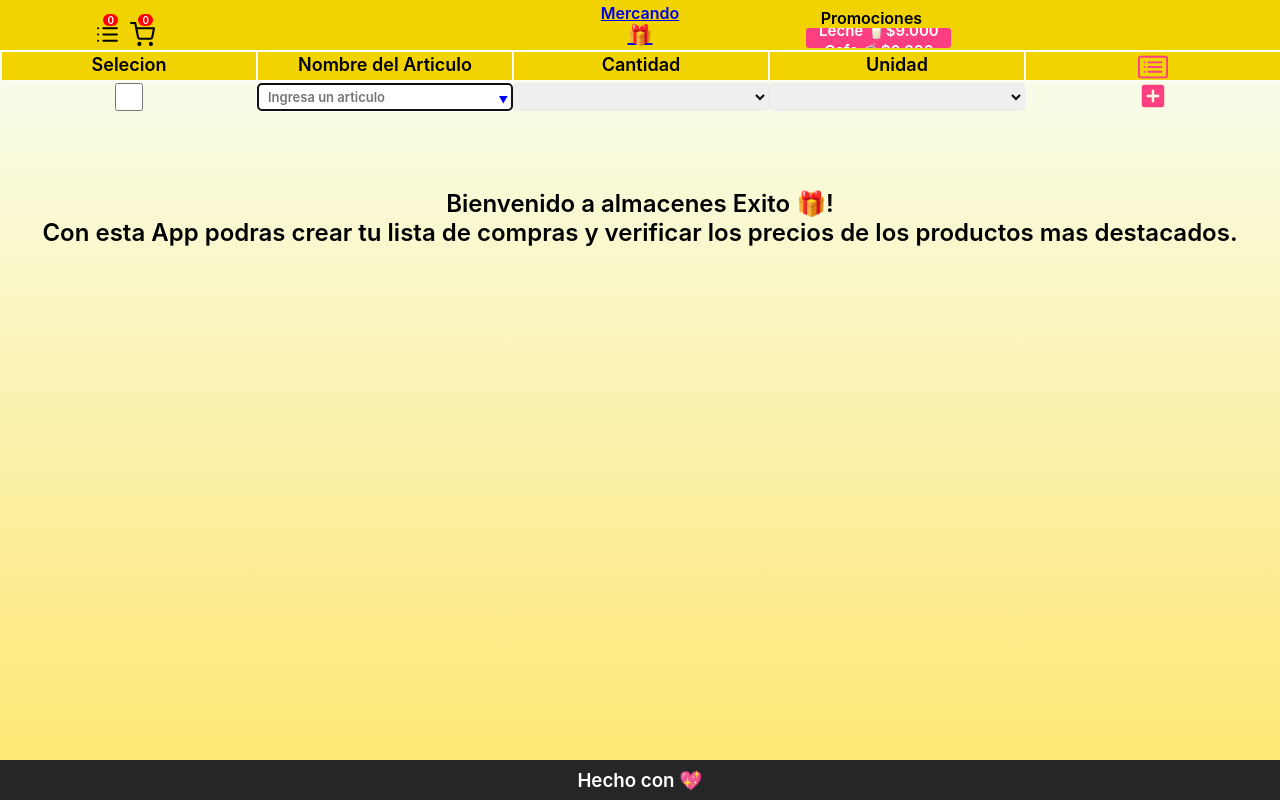
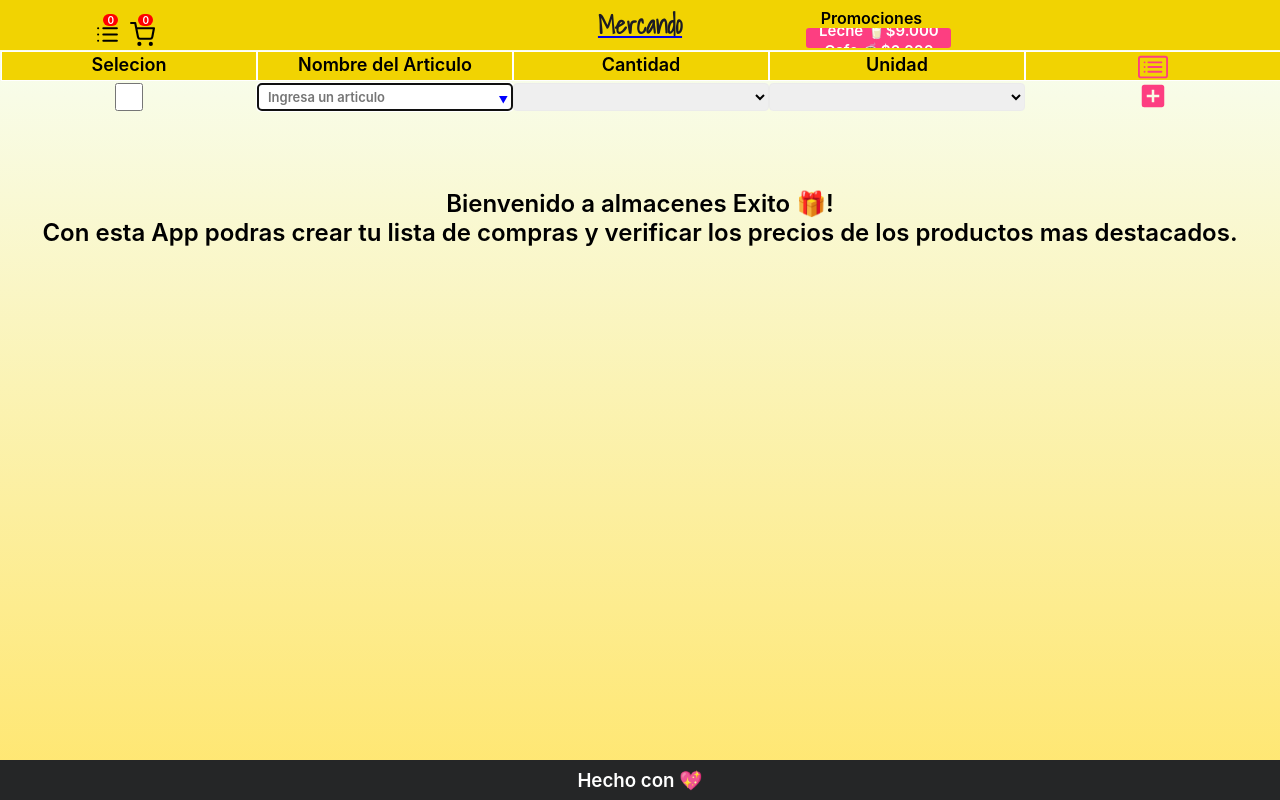
Before and after one commit to jorgevels/Shopping-List, a React (Create React App) app: page / in a window 1280 px wide. Built offline with nearby package versions, Linux system fonts and the light colour scheme.

Commit message:
Update title to header

```diff
--- a/public/index.html
+++ b/public/index.html
@@ -6,6 +6,10 @@
   <meta name="viewport" content="width=device-width, initial-scale=1" />
   <meta name="theme-color" content="#000000" />
   <meta name="test" content="Web site created using create-react-app" />
+
+  <link rel="preconnect" href="https://fonts.googleapis.com">
+  <link rel="preconnect" href="https://fonts.gstatic.com" crossorigin>
+  <link href="https://fonts.googleapis.com/css2?family=Shadows+Into+Light&display=swap" rel="stylesheet">
 
   <title>Mercando</title>
 </head>
--- a/src/Header/components/App.jsx
+++ b/src/Header/components/App.jsx
@@ -1,9 +1,10 @@
 import React, { useContext, useState } from "react";
 import { Link } from "react-router-dom";
-import { StyledHeader, Header_icons } from "./styles";
+import { StyledHeader, Header_icons, Title } from "./styles";
 import { DataContext } from "@context/DataProvider";
 import { FiList, FiShoppingCart } from "react-icons/fi";
 import "@styles/index.css";
+import Logo from "../../assets/favicon.png";
 
 const SIZE = "25px";
 
@@ -32,15 +33,14 @@
             <FiShoppingCart size={SIZE} />
           </div>
         </Header_icons>
-        <div className="Title">
+        {/* <div className="Title">
+        </div> */}
+        <Title>
           <Link to="/">
-            <p>
-              <span>Merc</span>
-              ando
-            </p>
-            <h3>🎁</h3>
+            <p>Mercando</p>
+            {/*  <img className="Logo_header" src={Logo} alt="logo" /> */}
           </Link>
-        </div>
+        </Title>
 
         <div className="header-container-promo ">
           <div className="header-anuncio-promo">
--- a/src/Header/components/styles.js
+++ b/src/Header/components/styles.js
@@ -29,16 +29,23 @@
     font-size: 20px;
   `};
   }
+
+  & img {
+    width: 27px;
+    border-radius: 40px;
+  }
 `;
 
 const Header_icons = styled.div`
   display: flex;
   text-align: center;
   padding-inline-start: 20%;
+
   & p {
     color: white;
     margin-top: -8px;
     font-size: 10px;
+
     width: 15px;
     margin-left: 8px;
     position: absolute;
@@ -54,5 +61,12 @@
     text-align: center;
   }
 `;
+const Title = styled.h3`
+  p {
+    font-size: 25px;
+    font-family: "Shadows Into Light", cursive;
+    color: ${colors.obscure};
+  }
+`;
 
-export { StyledHeader, Header_icons };
+export { StyledHeader, Header_icons, Title };
--- a/src/components/Form/styles.js
+++ b/src/components/Form/styles.js
@@ -31,11 +31,11 @@
   border-radius: 4px;
 
   ${above.small`
-  font-size:10px;
+  font-size:13px;
 
   `}
   ${above.mediu`
-  font-size:10px;
+  font-size:13px;
 
   `}
   ${above.mediumL`
--- a/src/components/ListPrice/styles.js
+++ b/src/components/ListPrice/styles.js
@@ -5,7 +5,8 @@
   display: flex;
   justify-content: center;
   align-items: center;
-  background-color: #fd3e81;
+  background-color: #f7fff7;
+  ${"" /*   background: linear-gradient(#f7fff7, #ffe66d); */}
 `;
 
 const Name_articulos = styled.div`
--- a/src/components/Welcome/styles.js
+++ b/src/components/Welcome/styles.js
@@ -18,14 +18,18 @@
 `;
 
 const Button = styled.button`
-  display: flex;
-  justify-content: center;
-  height: 20px;
-  width: 60px;
-  background: red;
-  color: white;
+  width: 6rem;
+  margin: 0 2px;
+  padding: 0.2rem 0;
+  border-radius: 25px;
+  background: ${colors.danger};
+  color: #fff;
+  border-color: transparent;
   cursor: pointer;
-  border: none;
+
+  &:hover {
+    opacity: 0.9;
+  }
   &:active {
     transform: scale(0.9);
   }
--- a/src/containers/Price/styles.js
+++ b/src/containers/Price/styles.js
@@ -5,7 +5,8 @@
   text-align: center;
   padding-top: 50px;
   padding-bottom: 42px;
-  background-color: #fd3e81;
+  ${"" /*  background-color: #fd3e81; */}
+  background: linear-gradient(#f7fff7, #ffe66d);
 `;
 
 export default Container_lista;
--- a/src/styles/Loader.css
+++ b/src/styles/Loader.css
@@ -12,7 +12,8 @@
   width: 13px;
   height: 13px;
   border-radius: 50%;
-  background: #52cffe;
+  /* background: #52cffe;  */
+  background: #fd3e81;
   animation: lds-grid 1.2s linear infinite;
 }
 
--- a/src/styles/PageLoading.css
+++ b/src/styles/PageLoading.css
@@ -5,5 +5,7 @@
   align-items: center;
   min-height: 100vh;
   width: 100%;
-  background-image: radial-gradient(circle, #d16ba5, #c777b9, #ba83ca, #aa8fd8, #9a9ae1, #8aa7ec, #79b3f4, #69bff8, #52cffe, #41dfff, #46eefa, #5ffbf1);
+   background: linear-gradient(#f7fff7, #ffe66d);
+  /* background-image: radial-gradient(circle, #d16ba5, #c777b9, #ba83ca, #aa8fd8, #9a9ae1, #8aa7ec, #79b3f4, #69bff8, #52cffe, #41dfff, #46eefa, #5ffbf1); */
+
 }
--- a/src/styles/index.css
+++ b/src/styles/index.css
@@ -11,6 +11,7 @@
   -moz-osx-font-smoothing: grayscale;
 
 }
+
 
 code {
   font-family: source-code-pro, Menlo, Monaco, Consolas, 'Courier New',
@@ -34,6 +35,10 @@
   font-weight: 900;
   color: #666;
 }
+.Logo-header {
+  width: 20px;
+  border-radius: 40px;
+}
 
 .header-container-promo {
   max-width: 150px;
@@ -54,6 +59,7 @@
   position: fixed;
 }
 
+
 .header-container-promo-list {
   background-color: #fd3e81;
   border-radius: 3px;
@@ -73,6 +79,7 @@
   padding: 0;
   animation: cambiar 17s infinite;
 }
+
 
 .container-promo p {
   text-align: left;
@@ -204,7 +211,7 @@
   text-align: left;
   align-content: center;
   line-height: 2.3;
-   padding-left: 10px;
+   /* padding-left: 10px; */
 
 }
 
@@ -214,12 +221,19 @@
 }
 
 .table-lista .lista .active{
+  opacity: 0.7;
+  text-decoration: line-through;
+  background-color: chartreuse;
+  color: #fd3e81;
+  padding-left: -1px;
+}
+
+/* lista .active{
   opacity: 0.5;
   text-decoration: line-through;
   background-color: chartreuse;
-/*   color: chartreuse; */
-  padding-left: 5px;
-}
+  padding-left: -1px;
+} */
 
 /* .table-lista .lista input,
 .row input{
```
